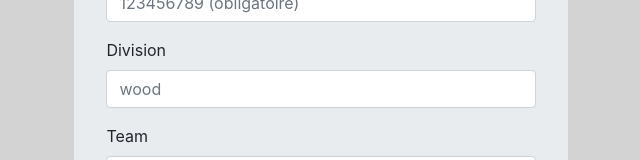
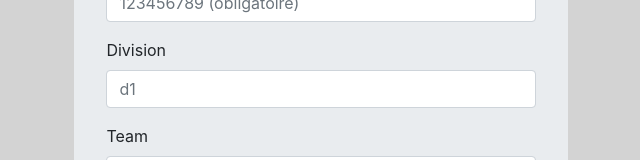
Before and after one commit to windstormdota/dota-windstrom, a React (Create React App) app: page / in a window 1280 px wide. Shown: the part 273-433 px from the top of the page, without its empty margins (319-959 px from the left). Built offline with nearby package versions, Linux system fonts and the light colour scheme.

Commit message:
modifie le placeholder du champ Division

```diff
--- a/src/App.js
+++ b/src/App.js
@@ -80,7 +80,7 @@ function App () {
             </FormGroup>
             <FormGroup>
               <FormLabel htmlFor="division">Division</FormLabel>
-              <input className='form-control' type="text" required id="division" name="Division" value={division} onChange={handleDivisionChange} placeholder="wood" />
+              <input className='form-control' type="text" required id="division" name="Division" value={division} onChange={handleDivisionChange} placeholder="d1" />
             </FormGroup>
             <FormGroup>
               <FormLabel htmlFor="team">Team</FormLabel>
```
